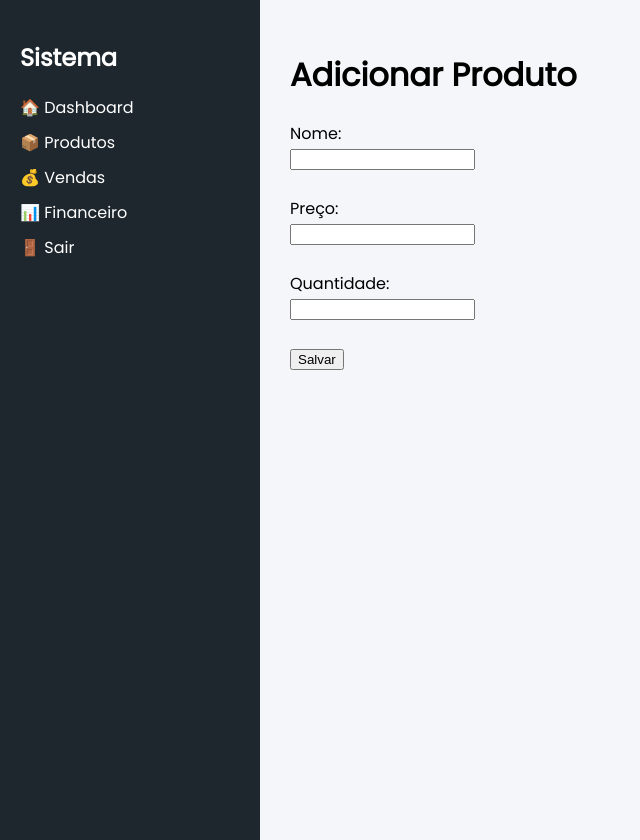
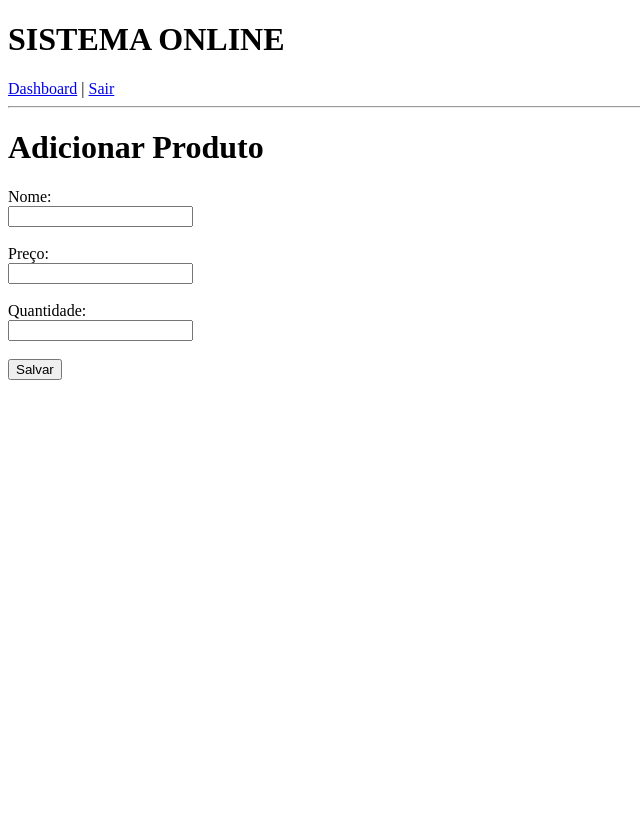
Before and after one commit to Vanin822/meu_app, a Flask app: template templates/adicionar.html in a window 1280 px wide. Shown: the whole page, without its empty margins (0-640 px from the left). After the commit the page ends 380 px from the top, so only its background shows below. Run offline with Flask 3, Linux system fonts and the light colour scheme; the template is opened without the code that fills it, so the values that code supplies are empty; parts of the project's set-up code (start-up, migrations or seed data) failed here and were passed over.

Commit message:
sistema funcionando completo

```diff
--- a/app.py
+++ b/app.py
@@ -1,14 +1,20 @@
-from flask import Flask, render_template, request, redirect, session, url_for
+from flask import Flask, render_template, request, redirect, session
 import sqlite3
 
 app = Flask(__name__)
-app.secret_key = "123456"  # chave da sessão
+app.secret_key = "123"
 
+
+# CONEXÃO
+def conectar():
+    return sqlite3.connect("banco.db")
+
+
+# CRIAR TABELAS
 def criar_tabelas():
-    conn = sqlite3.connect("banco.db")
+    conn = conectar()
     cursor = conn.cursor()
 
-    # PRODUTOS
     cursor.execute("""
     CREATE TABLE IF NOT EXISTS produtos (
         id INTEGER PRIMARY KEY AUTOINCREMENT,
@@ -18,7 +24,6 @@ def criar_tabelas():
     )
     """)
 
-    # FINANCEIRO
     cursor.execute("""
     CREATE TABLE IF NOT EXISTS financeiro (
         id INTEGER PRIMARY KEY AUTOINCREMENT,
@@ -35,30 +40,23 @@ def criar_tabelas():
 criar_tabelas()
 
 
-criar_tabela_financeiro()
-# 🔹 CONEXÃO COM BANCO
-def conectar():
-    return sqlite3.connect("banco.db")
-
-
-# 🔹 LOGIN
+# LOGIN
 @app.route("/", methods=["GET", "POST"])
 def login():
     if request.method == "POST":
         usuario = request.form["usuario"]
         senha = request.form["senha"]
 
-        # LOGIN SIMPLES (fixo)
         if usuario == "admin" and senha == "123":
             session["usuario"] = usuario
             return redirect("/home")
-        else:
-            return render_template("login.html", erro="Usuário ou senha inválidos")
+
+        return render_template("login.html", erro="Login inválido")
 
     return render_template("login.html")
 
 
-# 🔹 HOME (PROTEGIDA)
+# HOME
 @app.route("/home")
 def home():
     if "usuario" not in session:
@@ -67,93 +65,36 @@ def home():
     conn = conectar()
     cursor = conn.cursor()
 
-    # total de produtos
     cursor.execute("SELECT COUNT(*) FROM produtos")
-    total_produtos = cursor.fetchone()[0]
+    total_produtos = cursor.fetchone()[0] or 0
 
-    # valor total estoque
     cursor.execute("SELECT SUM(preco * quantidade) FROM produtos")
-    valor_estoque = cursor.fetchone()[0]
+    valor_estoque = cursor.fetchone()[0] or 0
 
-    if valor_estoque is None:
-        valor_estoque = 0
+    cursor.execute("SELECT SUM(valor) FROM financeiro WHERE tipo='entrada'")
+    entrada = cursor.fetchone()[0] or 0
+
+    cursor.execute("SELECT SUM(valor) FROM financeiro WHERE tipo='saida'")
+    saida = cursor.fetchone()[0] or 0
+
+    saldo = entrada - saida
 
     conn.close()
 
     return render_template(
         "home.html",
         total_produtos=total_produtos,
-        valor_estoque=valor_estoque
+        valor_estoque=valor_estoque,
+        saldo=saldo
     )
 
 
-# 🔹 PRODUTOS
-@app.route("/produtos")
-def produtos():
-    if "usuario" not in session:
-        return redirect("/")
-
-    conn = conectar()
-    cursor = conn.cursor()
-
-    cursor.execute("SELECT * FROM produtos")
-    lista = cursor.fetchall()
-
-    conn.close()
-
-    return render_template("produtos.html", produtos=lista)
-
-
-# 🔹 ADICIONAR PRODUTO
-@app.route("/adicionar", methods=["GET", "POST"])
-def adicionar():
-    if "usuario" not in session:
-        return redirect("/")
-
-    if request.method == "POST":
-        nome = request.form["nome"]
-        preco = request.form["preco"]
-        quantidade = request.form["quantidade"]
-
-        conn = conectar()
-        cursor = conn.cursor()
-
-        cursor.execute(
-            "INSERT INTO produtos (nome, preco, quantidade) VALUES (?, ?, ?)",
-            (nome, preco, quantidade)
-        )
-
-        conn.commit()
-        conn.close()
-
-        return redirect("/produtos")
-
-    return render_template("adicionar.html")
-
-
-# 🔹 EXCLUIR PRODUTO
-@app.route("/excluir/<int:id>")
-def excluir(id):
-    if "usuario" not in session:
-        return redirect("/")
-
-    conn = conectar()
-    cursor = conn.cursor()
-
-    cursor.execute("DELETE FROM produtos WHERE id = ?", (id,))
-    conn.commit()
-    conn.close()
-
-    return redirect("/produtos")
-
-
-# 🔹 LOGOUT
+# LOGOUT
 @app.route("/logout")
 def logout():
     session.clear()
     return redirect("/")
 
 
-# 🔹 RODAR
 if __name__ == "__main__":
     app.run(debug=True)
--- a/templates/base.html
+++ b/templates/base.html
@@ -1,32 +1,18 @@
 <!DOCTYPE html>
-<html lang="pt-br">
+<html>
 <head>
-    <meta charset="UTF-8">
     <title>Sistema</title>
-
-    <link href="https://fonts.googleapis.com/css2?family=Poppins&display=swap" rel="stylesheet">
-    <link rel="stylesheet" href="{{ url_for('static', filename='css/estilo.css') }}">
 </head>
-
 <body>
 
-<div class="layout">
+<h1>SISTEMA ONLINE</h1>
 
-    <aside class="sidebar">
-        <h2>Sistema</h2>
+<a href="/home">Dashboard</a> |
+<a href="/logout">Sair</a>
 
-        <a href="/home">🏠 Dashboard</a>
-        <a href="/produtos">📦 Produtos</a>
-        <a href="/vendas">💰 Vendas</a>
-        <a href="/financeiro">📊 Financeiro</a>
-        <a href="/logout">🚪 Sair</a>
-    </aside>
+<hr>
 
-    <main class="conteudo">
-        {% block conteudo %}{% endblock %}
-    </main>
-
-</div>
+{% block conteudo %}{% endblock %}
 
 </body>
 </html>
--- a/templates/login.html
+++ b/templates/login.html
@@ -1,13 +1,11 @@
 <!DOCTYPE html>
-<html lang="pt-br">
+<html>
 <head>
-    <meta charset="UTF-8">
     <title>Login</title>
-    <link rel="stylesheet" href="{{ url_for('static', filename='css/estilo.css') }}">
 </head>
 <body>
 
-<h1>Login do Sistema</h1>
+<h1>Login</h1>
 
 {% if erro %}
 <p style="color:red;">{{ erro }}</p>
```
Also changed, not shown: templates/home.html (+4 -4 lines).
